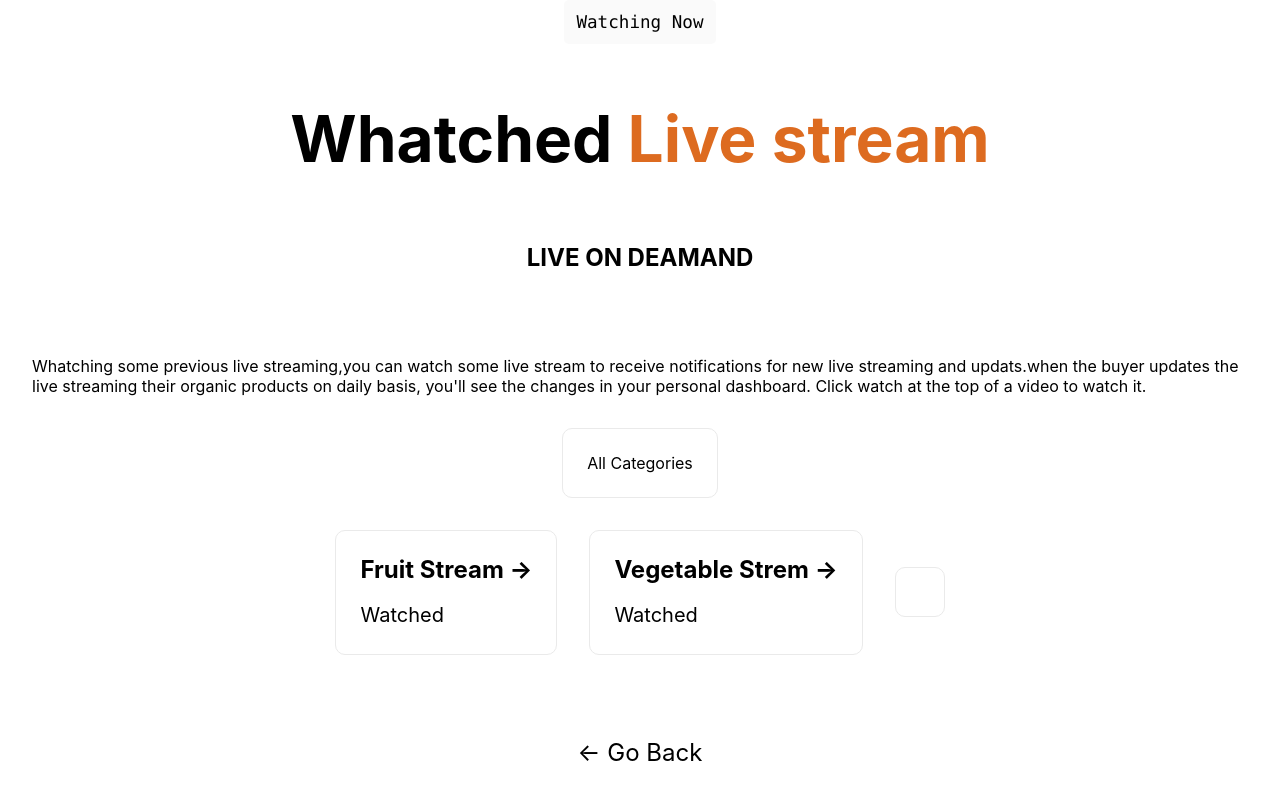
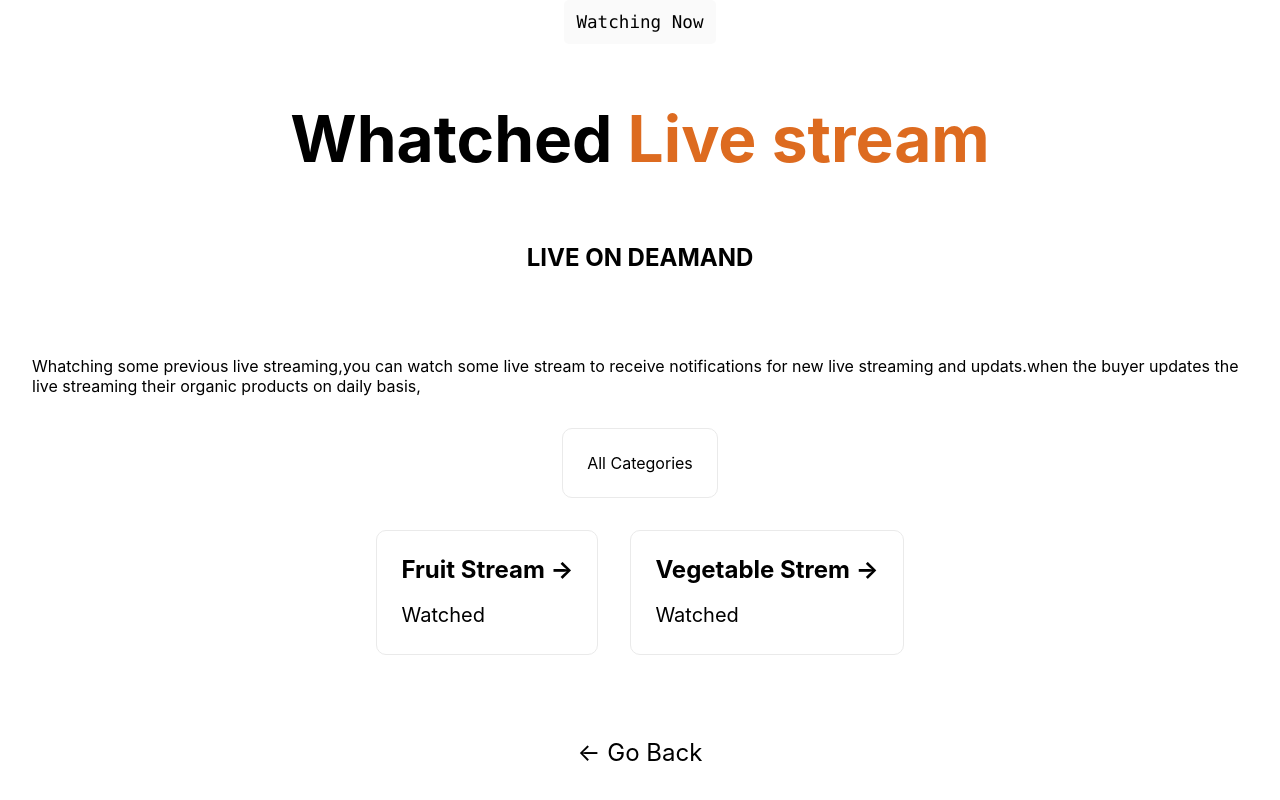
Before and after one commit to rammurmu/next, a Next.js app: page /buyer in a window 1280 px wide. Shown: the part 370-1170 px from the top of the page. Built offline with nearby package versions, Linux system fonts and the light colour scheme.

Commit message:
Update buyer.js

```diff
--- a/pages/buyer.js
+++ b/pages/buyer.js
@@ -15,8 +15,7 @@ export default function Buyer() {
 
           <h2 className={styles.description}>LIVE ON DEAMAND</h2>
 
-          <p className={styles.paragraph}>Whatching some previous live streaming,you can watch some live stream to receive notifications for new live streaming and updats.when the buyer updates the live streaming their organic products on daily basis, you'll see the changes in your personal dashboard.
-          Click watch at the top of a video to watch it.</p>
+          <p className={styles.paragraph}>Whatching some previous live streaming,you can watch some live stream to receive notifications for new live streaming and updats.when the buyer updates the live streaming their organic products on daily basis,</p>
 
           <p className={styles.card}>All Categories</p>
           <div className={styles.grid}>
@@ -25,18 +24,15 @@ export default function Buyer() {
             <p>Watched </p>
           </a>
 
-          <a href="https://" className={styles.card}>
+          <a
+            href="https://" className={styles.card}>
             <h2>Vegetable Strem &rarr;</h2>
             <p>Watched </p>
           </a>
 
-          <a
-            href="https://"
-            className={styles.card}
-          >
+          </div>
 
-          </a>
-          </div>
+
         <p className={styles.description}>
           <Link href="/">
             <a>&larr; Go Back</a>
```
